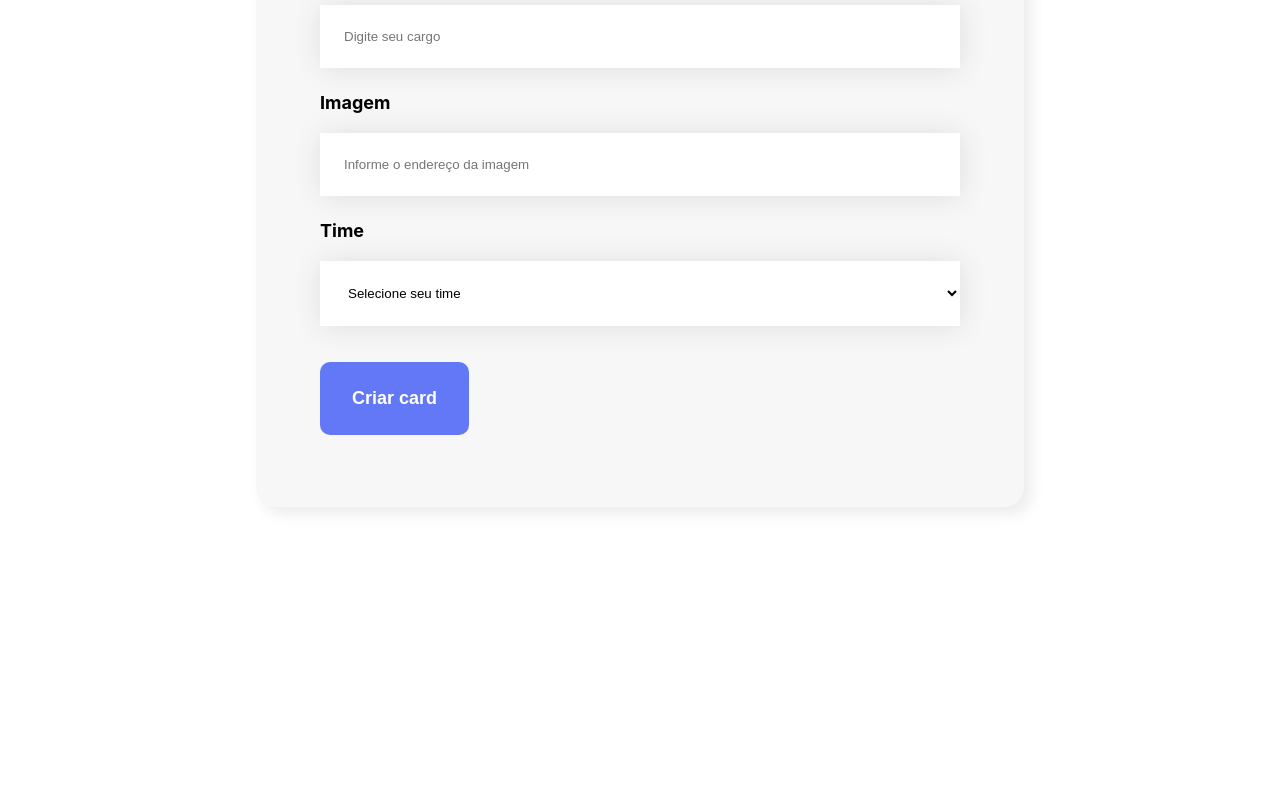
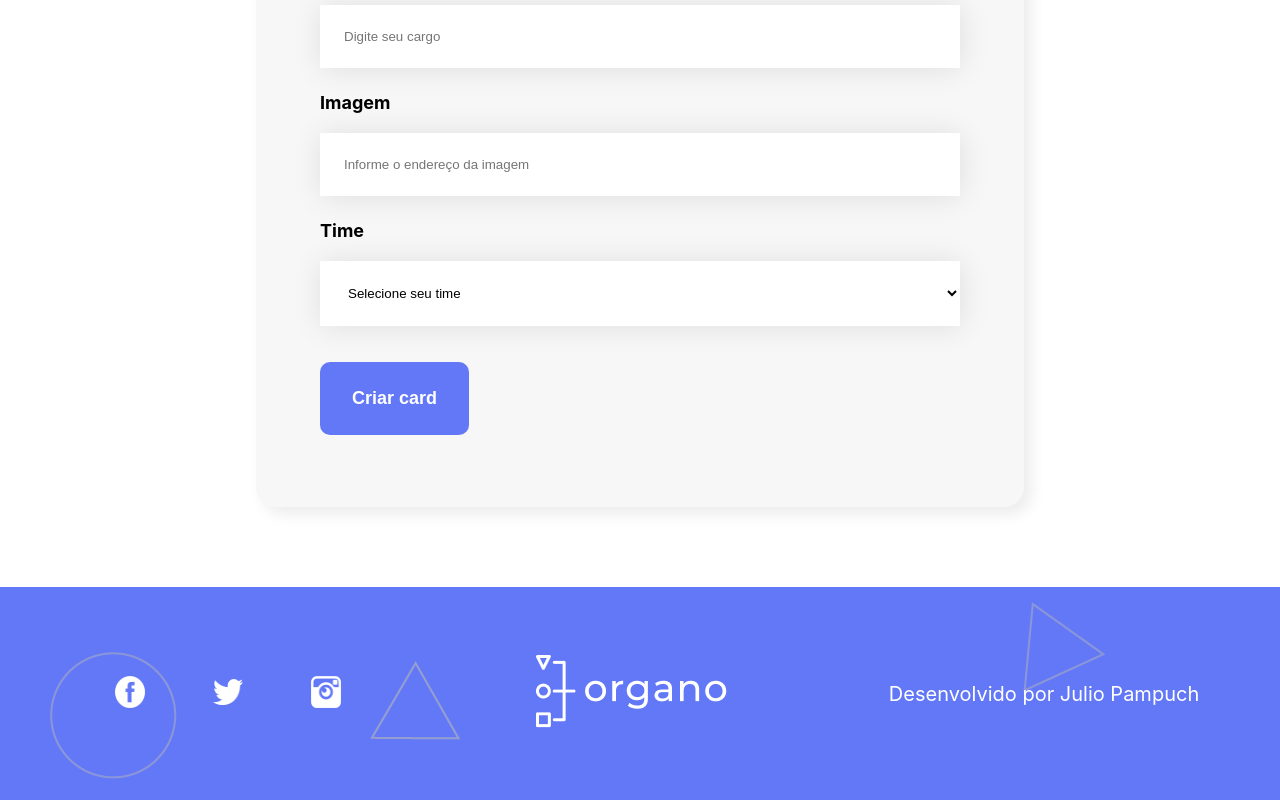
Before and after one commit to JulioPampuch/Organo---React, a React (Create React App) app: page / in a window 1280 px wide. Shown: the part 871-1671 px from the top of the page. Before the commit the page ends 1458 px from the top, so only its background shows below. Built offline with nearby package versions, Linux system fonts and the light colour scheme.

Commit message:
created footer

```diff
--- a/src/App.js
+++ b/src/App.js
@@ -1,4 +1,5 @@
 import { useState } from 'react';
+import Footer from './components/Footer';
 import Form from './components/Form';
 import Header from './components/Header';
 import Team from './components/Team';
@@ -61,6 +62,7 @@ function App() {
             collaborators={collaborators.filter((collaborator) => collaborator.time === time.name)} />
         )
       })}
+      <Footer />
     </div>
   );
 }
--- a/src/components/Collaborators/collaborators.css
+++ b/src/components/Collaborators/collaborators.css
@@ -39,18 +39,18 @@
 
 }
 
-.collaborator .footer {
+.collaborator .collaborator-footer {
   width: 70%;
   margin: 55px auto 20px auto;
 }
 
-.collaborator .footer h4 {
+.collaborator .collaborator-footer h4 {
   font-size: 18px;
   color: #6278F7;
   margin: 8px 0;
 }
 
-.collaborator .footer h5 {
+.collaborator .collaborator-footer h5 {
   font-size: 16px;
   margin: 8px 0;
 }
--- a/src/components/Collaborators/index.js
+++ b/src/components/Collaborators/index.js
@@ -8,7 +8,7 @@ const Collaborator = (props) => {
           </div>
           {/* <img src="https://github.com/JulioPampuch.png" alt="Julio Pampuch" /> */}
       </div>
-      <div className="footer">
+      <div className="collaborator-footer">
         <h4>{props.name}</h4>
         <h5>{props.job}</h5>
       </div>
--- /dev/null
+++ b/src/components/Footer/footer.css
@@ -0,0 +1,33 @@
+.footer {
+  width: 100%;
+  height: 213px;
+
+  display: flex;
+
+
+  background-color: #6278F7;
+}
+
+.footer .img-footer {
+  width: 100%;
+  height: 100%;
+
+  display: flex;
+  align-items: center;
+  justify-content: space-around;
+
+  background: url("/public/imagens/fundo.png")
+}
+
+.img-socialMedias {
+  width: 30px;
+  height: 32px;
+
+  margin: 0 34px
+}
+
+.text-footer {
+  font-size: 20px;
+  color: #FFFFFF;
+
+}
--- /dev/null
+++ b/src/components/Footer/index.js
@@ -0,0 +1,23 @@
+import "./footer.css"
+
+const Footer = () => {
+  return (
+    <section className="footer">
+      <div className="img-footer">
+        <div>
+          <img src="/imagens/fb.png" className="img-socialMedias" alt="Facebook" />
+          <img src="/imagens/tw.png" className="img-socialMedias" alt="Twitter" />
+          <img src="/imagens/ig.png" className="img-socialMedias" alt="Instagram" />
+        </div>
+        <div>
+          <img src="/imagens/logo.png" className="img-organo" alt="Logo Organo"/>
+        </div>
+        <div>
+          <p className="text-footer">Desenvolvido por Julio Pampuch</p>
+        </div>
+      </div>
+    </section>
+  )
+}
+
+export default Footer
```
